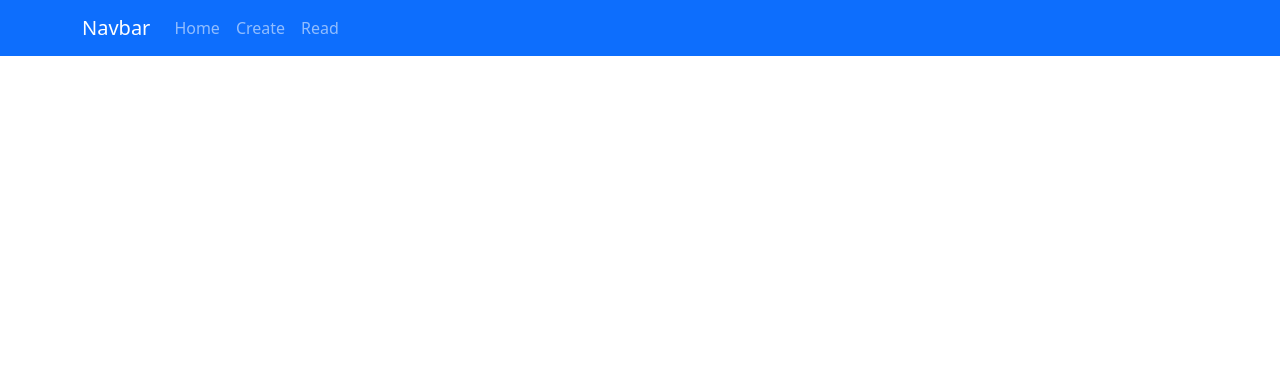
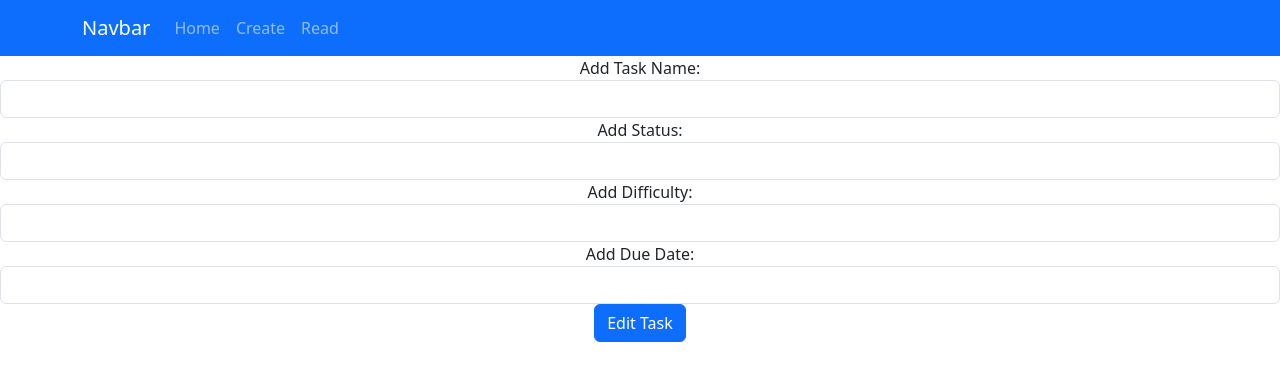
Before and after one commit to mary2002mcd/DataRepProject, a React (Create React App) app: page /edit/1 in a window 1280 px wide. Shown: the top 380 px of the page. Built offline with nearby package versions, Linux system fonts and the light colour scheme; no server answers.

Commit message:
Mongo Database Working

```diff
--- a/src/App.js
+++ b/src/App.js
@@ -8,6 +8,7 @@ import Navbar from 'react-bootstrap/Navbar';
 import { BrowserRouter, Routes, Route } from 'react-router-dom';//Need to import a few things for the router
 import './App.css';
 import { Container } from 'react-bootstrap';
+import Edit from './components/edit';
 
 
 function App() {
@@ -31,6 +32,7 @@ function App() {
           <Route path='/' element={<Content></Content>}></Route>
           <Route path='/read' element={<Read></Read>}></Route>
           <Route path='/create' element={<Create></Create>}></Route>
+          <Route path='/edit/:id' element={<Edit></Edit>}></Route>
         </Routes>
 
       </div>
--- /dev/null
+++ b/src/components/edit.js
@@ -0,0 +1,91 @@
+import React from 'react';
+import { useParams } from 'react-router-dom';
+import { useState, useEffect } from 'react';
+import axios from 'axios';
+import { useNavigate } from "react-router-dom";
+export default function Edit(props) {
+    // The useParams hook returns an object of key/value pairs of
+    // the dynamic params from the current URL that were matched by
+    //the <Route path>.
+    let { id } = useParams();
+    // update arrays using the React useState()
+    // and without the Array objects push() method
+    const [taskName, setTaskName] = useState("");
+    const [status, setStatus] = useState("");
+    const [difficulty, setDifficulty] = useState("");
+    const [dueDate, setDueDate] = useState("");
+    // useNavigate return a function that we can use to navigate
+    const navigate = useNavigate();
+    //useEffect Hook is similar componentDidMount
+    useEffect(() => {
+        //axios is a promised based web client
+        //make a HTTP Request with GET method and pass as part of the
+        //url.
+        axios.get('http://localhost:4000/api/task/' + id)
+            .then((response) => {
+                // Assign Response data to the arrays using useState.
+                setTaskName(response.data.taskName);
+                setStatus(response.data.status);
+                setDifficulty(response.data.difficulty);
+                setDueDate(response.data.dueDate);
+            })
+            .catch(function (error) {
+                console.log(error);
+            })
+    }, []);
+    const handleSubmit = (event) => {
+        event.preventDefault();//this is stopped from starting multiple times
+        const newTask = { //object called newTask
+            id: id,
+            taskName: taskName,
+            status: status,
+            difficulty: difficulty,
+            dueDate: dueDate
+        };
+        axios.put('http://localhost:4000/api/task/' + id, newTask)
+            .then((res) => {
+                console.log(res.data);
+                navigate('/read');
+            });
+    }
+    return (//html
+        <div>
+            {/* calling the variable handleSubmit when the form is submitted*/}
+            <form onSubmit={handleSubmit}>
+                <div className="form-group">
+                    <label>Add Task Name: </label>
+                    <input type="text"
+                        className="form-control"
+                        value={taskName}
+                        onChange={(e) => setTaskName(e.target.value)}
+                    />
+                </div>
+                <div className="form-group">
+                    <label>Add Status: </label>
+                    <input type="text"
+                        className="form-control"
+                        value={status}
+                        onChange={(e) => setStatus(e.target.value)}
+                    />
+                </div>
+                <div className="form-group"><label>Add Difficulty: </label>
+                    <input type="text"
+                        className="form-control"
+                        value={difficulty}
+                        onChange={(e) => setDifficulty(e.target.value)}
+                    />
+                </div>
+                <div className="form-group"><label>Add Due Date: </label>
+                    <input type="text"
+                        className="form-control"
+                        value={dueDate}
+                        onChange={(e) => setDueDate(e.target.value)}
+                    />
+                </div>
+                <div className="form-group">
+                    <input type="submit" value="Edit Task" className="btn btn-primary" />
+                </div>
+            </form>
+        </div>
+    );
+}
--- a/src/components/listParts.js
+++ b/src/components/listParts.js
@@ -1,4 +1,5 @@
 import { Card } from "react-bootstrap";
+import { Link } from "react-router-dom";
 
 function ListParts(props) {
     return (
@@ -14,6 +15,8 @@ function ListParts(props) {
                         <footer>{props.myTask.status}</footer>
                     </blockquote>
                 </Card.Body>
+
+                <Link to={'/edit/'+props.myTask._id} className="btn btn-primary">Edit</Link>
             </Card>
         </div>
     );
--- a/src/components/read.js
+++ b/src/components/read.js
@@ -31,7 +31,7 @@ function Read() {
             //asyncrious operation taking place here
             //callback, get data from tasks component
             axios.get('http://localhost:4000/api/tasks').then((response) => {
-                setData(response.data.myTasks)
+                setData(response.data)
             }).catch((error) => { //catch errors - is to send an error message to the console
                 console.log(error);
             });
@@ -46,4 +46,6 @@ function Read() {
     );
 }
 
+
+
 export default Read;
--- a/src/components/tasks.js
+++ b/src/components/tasks.js
@@ -7,7 +7,7 @@ function Tasks(props){
     return props.myTasks.map(
         //task is an argument
         (task)=>{
-            return <ListParts myTask={task} key={task.isbn}></ListParts>
+            return <ListParts myTask={task} key={task._id}></ListParts>
         }
     );
 }
```
Also changed, not shown: 1 other file (tests, documents, lock files or other folders).
